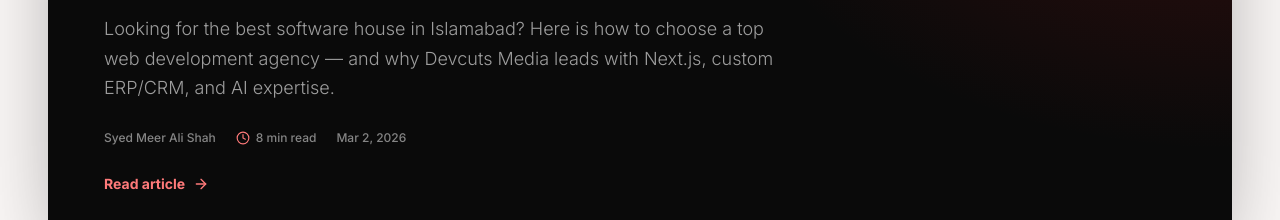
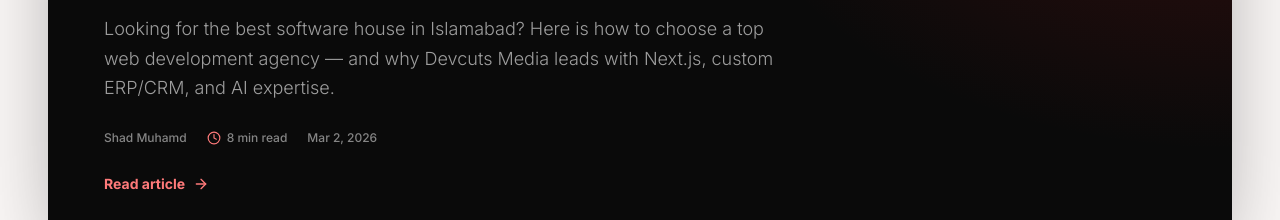
Before and after one commit to omrrr790/Devcuts-Media, a Next.js app: page /blog in a window 1280 px wide. Shown: the part 821-1041 px from the top of the page. Built offline with nearby package versions, Linux system fonts and the light colour scheme.

Commit message:
Blog: attribute all articles to Shad Muhamd

```diff
--- a/app/blog/data.ts
+++ b/app/blog/data.ts
@@ -28,7 +28,7 @@
     category: "Business",
     date: "2026-03-02",
     readingTime: "8 min read",
-    author: "Syed Meer Ali Shah",
+    author: "Shad Muhamd",
     metaTitle:
       "Top Software Houses in Islamabad for Digital Growth (2026) | Devcuts Media",
     metaDesc:
@@ -150,7 +150,7 @@
     category: "Business",
     date: "2026-02-18",
     readingTime: "7 min read",
-    author: "Muhammad Omar Kafeel",
+    author: "Shad Muhamd",
     metaTitle: "Custom Software Cost in Pakistan — 2026 Pricing Guide | Devcuts",
     metaDesc:
       "A transparent 2026 guide to custom software development costs in Pakistan: what drives pricing, typical ranges for web apps, mobile apps and ERP systems, and how to budget.",
@@ -223,7 +223,7 @@
     category: "ERP & CRM",
     date: "2026-02-04",
     readingTime: "6 min read",
-    author: "Syed Meer Ali Shah",
+    author: "Shad Muhamd",
     metaTitle: "Custom ERP vs Off-the-Shelf Software — How to Choose | Devcuts",
     metaDesc:
       "Custom ERP or off-the-shelf SaaS? Compare cost, flexibility, integration, and long-term risk to decide which is right for your business in 2026.",
@@ -289,7 +289,7 @@
     category: "Engineering",
     date: "2026-01-21",
     readingTime: "6 min read",
-    author: "Muhammad Omar Kafeel",
+    author: "Shad Muhamd",
     metaTitle: "Web App Development Process — Idea to Launch | Devcuts Media",
     metaDesc:
       "See how Devcuts takes a web app from idea to launch: discovery, scoping, UI/UX, engineering, QA, and deployment — with a clear process at every step.",
@@ -355,7 +355,7 @@
     category: "AI & Automation",
     date: "2026-01-07",
     readingTime: "5 min read",
-    author: "Syed Meer Ali Shah",
+    author: "Shad Muhamd",
     metaTitle: "5 Ways AI Automation Saves Businesses Money in 2026 | Devcuts",
     metaDesc:
       "Five practical AI automation use cases for 2026 — support, sales, data entry, document processing, and reporting — and how to implement them without hype.",
```
